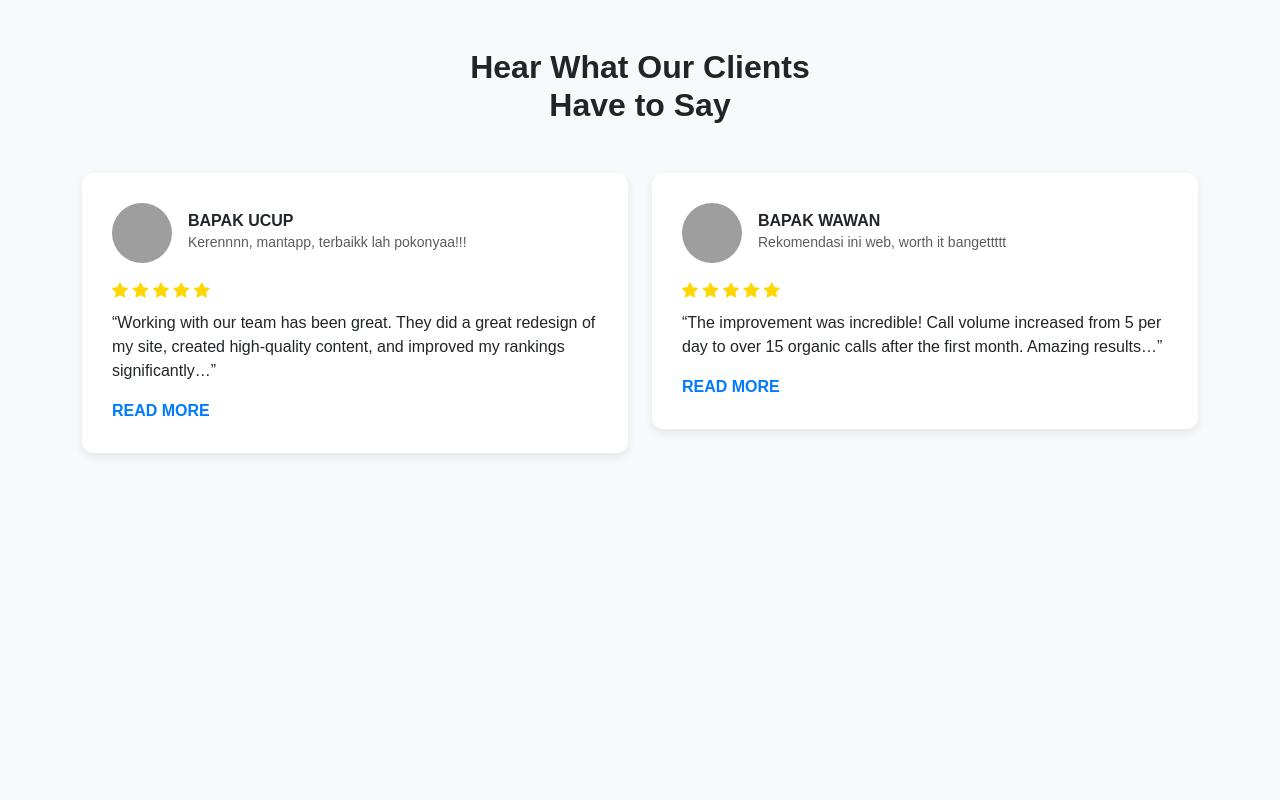
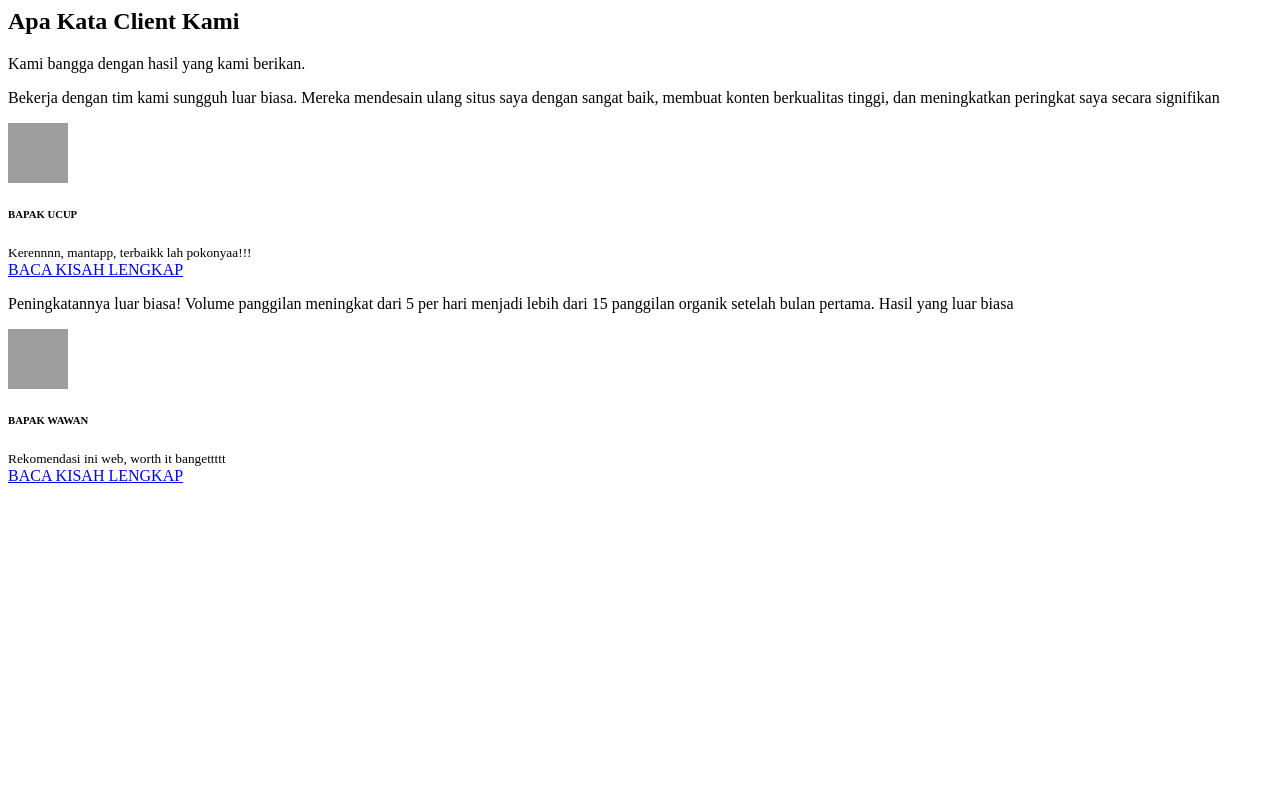
Before and after one commit to nansatna/apps-profil-cifo, a PHP site: page /pages/depan/informasi/testimoni.php in a window 1280 px wide. Run offline with PHP 8.4, Linux system fonts and the light colour scheme; grey boxes are pictures that could not be loaded.

Commit message:
menambahkan halaman informasi

```diff
--- a/pages/depan/informasi/testimoni.php
+++ b/pages/depan/informasi/testimoni.php
@@ -1,69 +1,20 @@
-<!DOCTYPE html>
-<html lang="en">
-<head>
-    <meta charset="UTF-8">
-    <meta name="viewport" content="width=device-width, initial-scale=1.0">
-    <title>Testimoni Pelanggan</title>
-
-    <!-- Bootstrap 5 -->
-    <link href="https://cdn.jsdelivr.net/npm/bootstrap@5.3.0/dist/css/bootstrap.min.css" rel="stylesheet">
-
-    <style>
-        body {
-            background-color: #f8f9fa;
-            font-family: "Poppins", sans-serif;
-        }
-        .testimonial-card {
-            background: white;
-            border-radius: 12px;
-            padding: 30px;
-            box-shadow: 0px 4px 10px rgba(0,0,0,0.08);
-            transition: 0.3s;
-        }
-        .testimonial-card:hover {
-            transform: translate(-5px);
-        }
-        .profile-img {
-            width: 60px;
-            height: 60px;
-            border-radius: 50%;
-            object-fit: cover;
-        }
-        .stars i {
-            color: gold;
-        }
-        .read-more {
-            font-weight: 600;
-            color: #007bff;
-            text-decoration: none;
-        }
-        .read-more:hover {
-            text-decoration: underline;
-        }
-    </style>
-
-</head>
-<body>
-
-    <div class="container py-5">
+<section class="py-5 bg-light">
+    <div class="container">
         <div class="text-center mb-5">
-            <h2 class="fw-bold">Hear What Our Clients<br>Have to Say</h2>
+            <h2 class="fw-bolder display-5">Apa Kata Client Kami</h2>
+            <p class="lead text-muted">Kami bangga dengan hasil yang kami berikan.</p>
         </div>
 
-        <div class="row g-4">
+        <div class="row g-4 justify-content-center">
 
-            <!-- Card 1 -->
-            <div class="col-md-6">
-                <div class="testimonial-card">
-                    <div class="d-flex align-items-center mb-3">
-                        <img src="https://randomuser.me/api/portraits/men/32.jpg" class="profile-img me-3">
-                        <div>
-                            <h6 class="mb-0 fw-bold">BAPAK UCUP</h6>
-                            <small class="text-muted">Kerennnn, mantapp, terbaikk lah pokonyaa!!!</small>
-                        </div>
+            <div class="col-lg-5 col-md-6">
+                <div class="card shadow-lg border-0 h-100 testimonial-card-modern">
+                    <div class="card-body p-4 p-md-5">
+                        <div class="quote-icon text-primary mb-3">
+                            <i class="bi bi-quote fs-1"></i>
                         </div>
 
-                    <div class="stars mb-2">
+                        <div class="stars mb-3 text-warning fs-5">
                             <i class="bi bi-star-fill"></i>
                             <i class="bi bi-star-fill"></i>
                             <i class="bi bi-star-fill"></i>
@@ -71,27 +22,32 @@
                             <i class="bi bi-star-fill"></i>
                         </div>
 
-                    <p>
-                        “Working with our team has been great. They did a great redesign of my site,
-                        created high-quality content, and improved my rankings significantly…”
+                        <p class="fst-italic fs-6">
+                            Bekerja dengan tim kami sungguh luar biasa. Mereka mendesain ulang situs saya dengan sangat baik,
+                            membuat konten berkualitas tinggi, dan meningkatkan peringkat saya secara signifikan
                         </p>
 
-                    <a href="#" class="read-more">READ MORE</a>
+                        <div class="d-flex align-items-center mt-4 pt-3 border-top">
+                            <img src="https://randomuser.me/api/portraits/men/32.jpg" class="profile-img rounded-circle me-3 flex-shrink-0" alt="Foto Bapak Ucup" style="width: 60px; height: 60px; object-fit: cover;">
+                            <div>
+                                <h6 class="mb-0 fw-bold text-dark">BAPAK UCUP</h6>
+                                <small class="text-primary fw-medium">Kerennnn, mantapp, terbaikk lah pokonyaa!!!</small>
                             </div>
                         </div>
 
-            <!-- Card 2 -->
-            <div class="col-md-6">
-                <div class="testimonial-card">
-                    <div class="d-flex align-items-center mb-3">
-                        <img src="https://randomuser.me/api/portraits/men/52.jpg" class="profile-img me-3">
-                        <div>
-                            <h6 class="mb-0 fw-bold">BAPAK WAWAN</h6>
-                            <small class="text-muted">Rekomendasi ini web, worth it bangettttt</small>
+                        <a href="#" class="btn btn-sm btn-outline-primary mt-3 w-100">BACA KISAH LENGKAP</a>
+                    </div>
                 </div>
             </div>
 
-                    <div class="stars mb-2">
+            <div class="col-lg-5 col-md-6">
+                <div class="card shadow-lg border-0 h-100 testimonial-card-modern">
+                    <div class="card-body p-4 p-md-5">
+                        <div class="quote-icon text-primary mb-3">
+                            <i class="bi bi-quote fs-1"></i>
+                        </div>
+
+                        <div class="stars mb-3 text-warning fs-5">
                             <i class="bi bi-star-fill"></i>
                             <i class="bi bi-star-fill"></i>
                             <i class="bi bi-star-fill"></i>
@@ -99,20 +55,23 @@
                             <i class="bi bi-star-fill"></i>
                         </div>
 
-                    <p>
-                        “The improvement was incredible! Call volume increased from 5 per day to
-                        over 15 organic calls after the first month. Amazing results…”
+                        <p class="fst-italic fs-6">
+                            Peningkatannya luar biasa! Volume panggilan meningkat dari 5 per hari menjadi lebih dari 15 panggilan organik setelah bulan pertama. Hasil yang luar biasa
                         </p>
 
-                    <a href="#" class="read-more">READ MORE</a>
+                        <div class="d-flex align-items-center mt-4 pt-3 border-top">
+                            <img src="https://randomuser.me/api/portraits/men/52.jpg" class="profile-img rounded-circle me-3 flex-shrink-0" alt="Foto Bapak Wawan" style="width: 60px; height: 60px; object-fit: cover;">
+                            <div>
+                                <h6 class="mb-0 fw-bold text-dark">BAPAK WAWAN</h6>
+                                <small class="text-primary fw-medium">Rekomendasi ini web, worth it bangettttt</small>
+                            </div>
+                        </div>
+
+                        <a href="#" class="btn btn-sm btn-outline-primary mt-3 w-100">BACA KISAH LENGKAP</a>
+                    </div>
                 </div>
             </div>
 
         </div>
     </div>
-
-    <!-- Bootstrap Icons -->
-    <link rel="stylesheet" href="https://cdn.jsdelivr.net/npm/bootstrap-icons@1.10.5/font/bootstrap-icons.css">
-
-</body>
-</html>
+</section>
```
Also changed, not shown: style/depan/informasi/testimoni.php (added, +59 -0 lines). Lines whose indentation alone changed are shown as unchanged.
